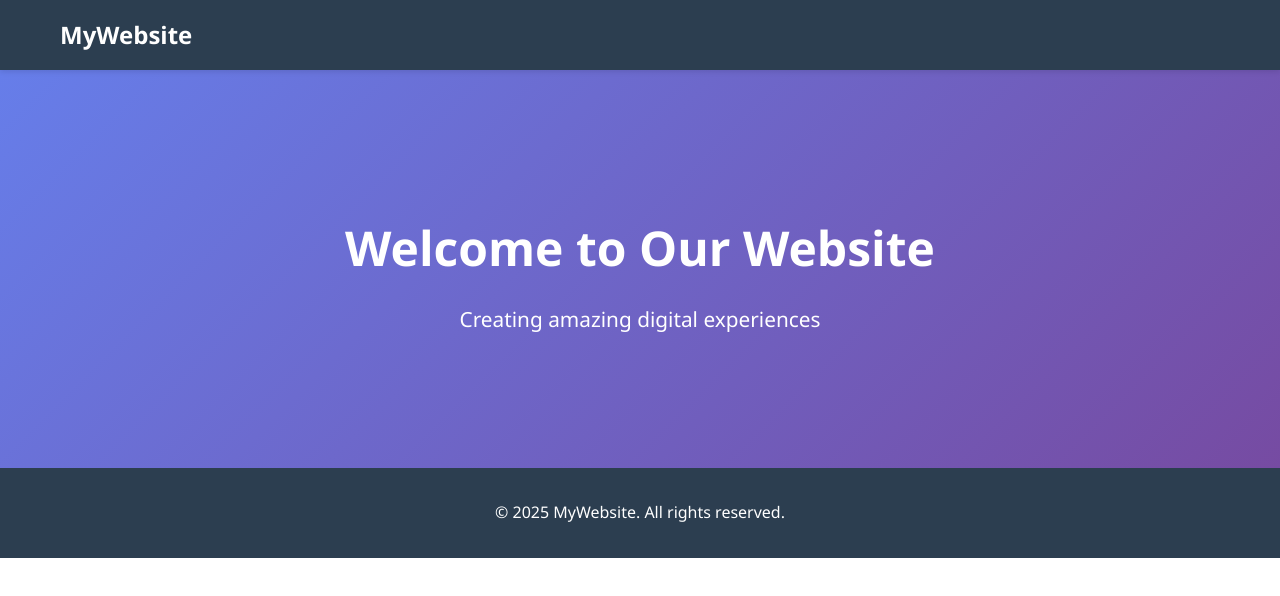
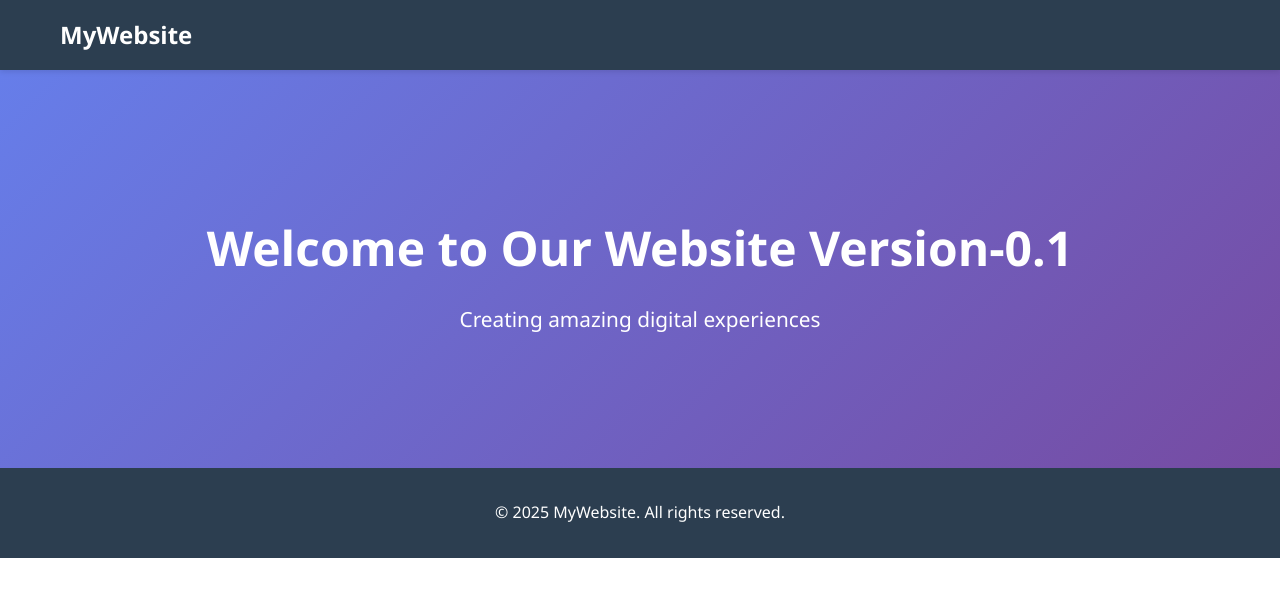
Before and after one commit to swati-patil36/aws-portfolio, a plain HTML site: page index.html in a window 1280 px wide. Drawn offline with Linux system fonts and the light colour scheme.

Commit message:
Update site

```diff
--- a/index.html
+++ b/index.html
@@ -16,7 +16,7 @@
     <main>
         <section id="home" class="hero">
             <div class="hero-content">
-                <h1>Welcome to Our Website</h1>
+                <h1>Welcome to Our Website Version-0.1</h1>
                 <p>Creating amazing digital experiences</p>
             </div>
         </section>
```
